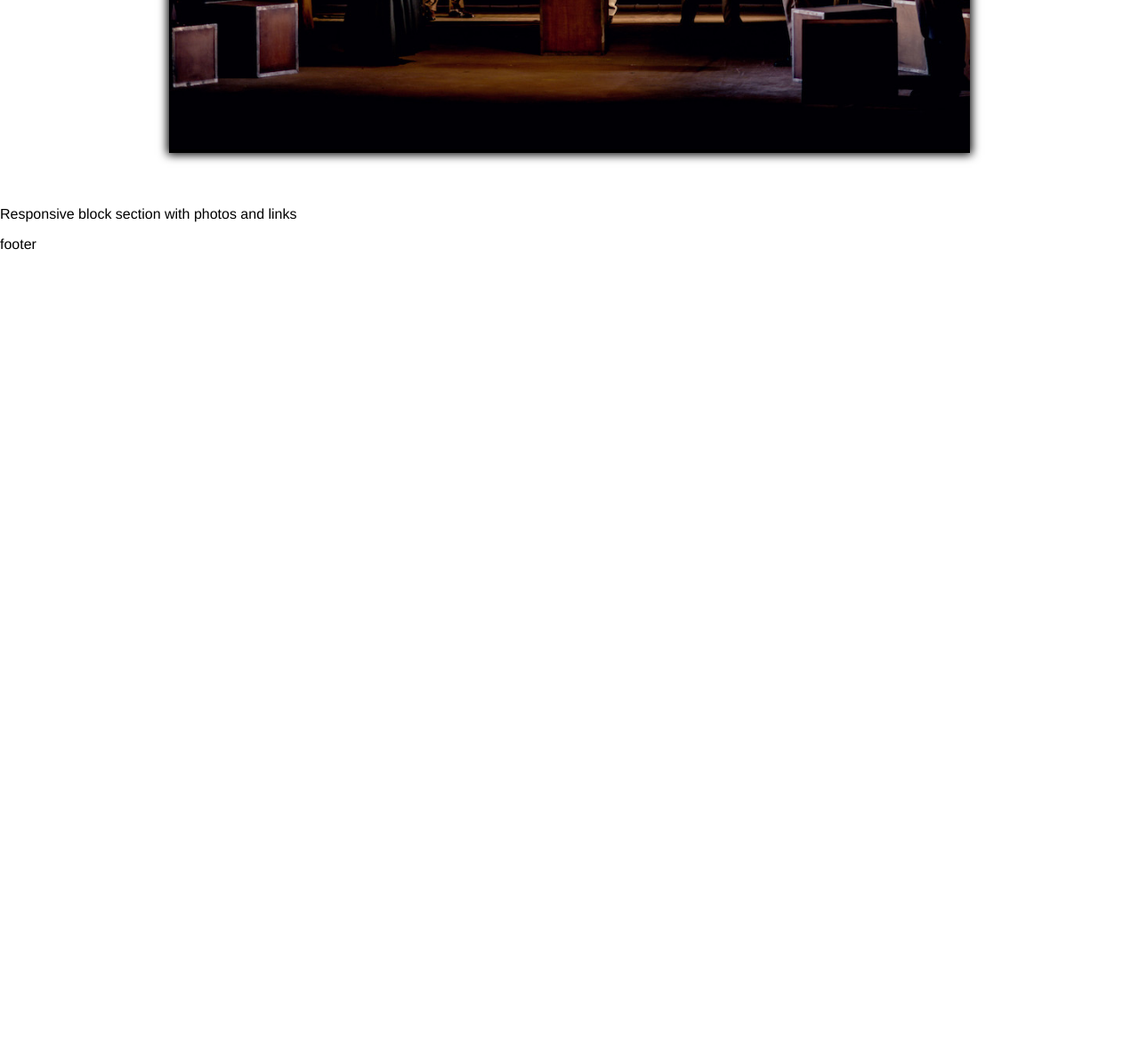
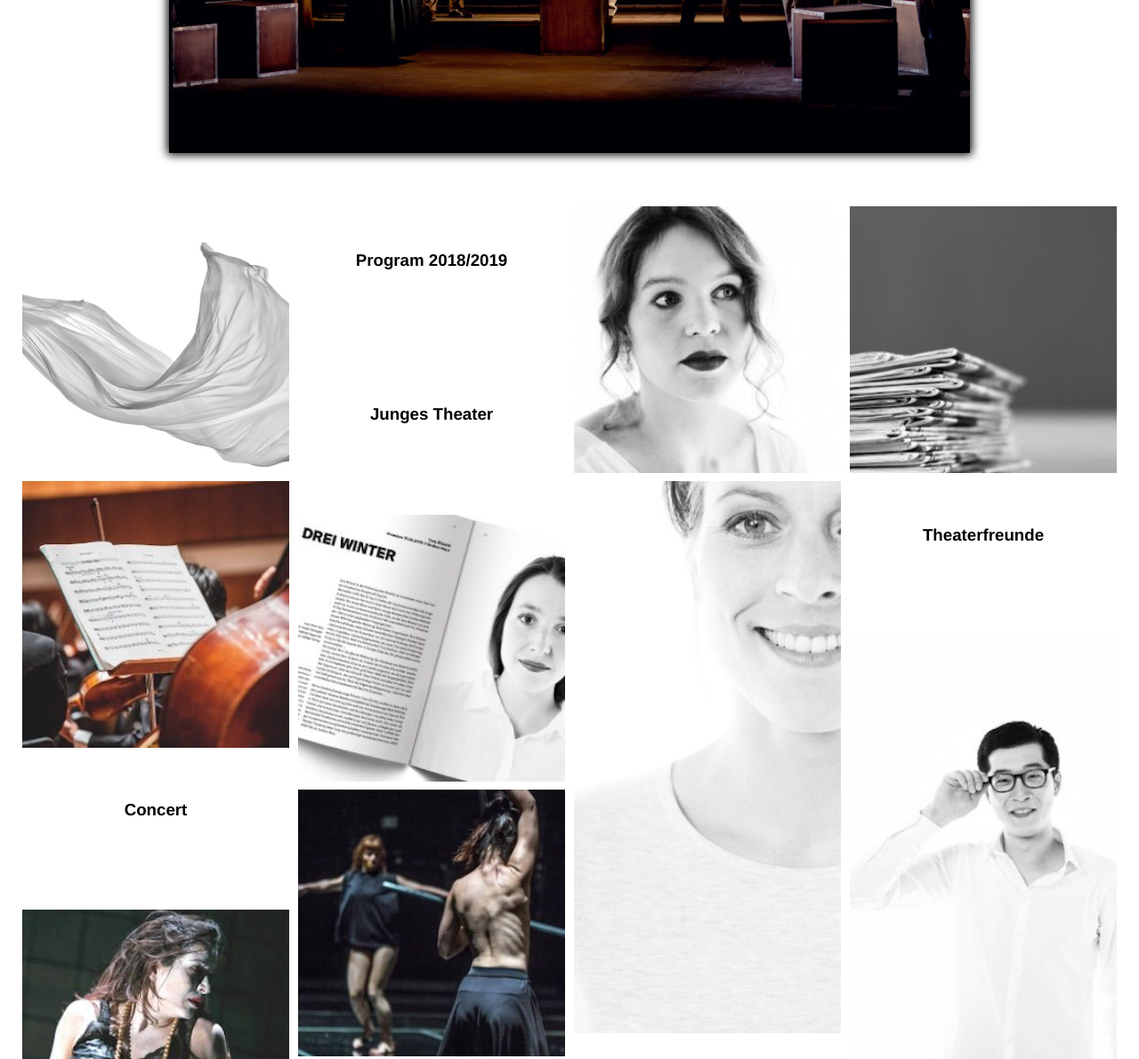
Before and after one commit to JacobWylie/kultur-test, a website: page public/index.html in a window 1280 px wide. Shown: the part 781-1972 px from the top of the page at 89% size. Before the commit the page ends 1081 px from the top, so only its background shows below. Drawn offline with nearby package versions, Linux system fonts and the light colour scheme; files that its build step writes are made by us from their sources; files whose address does not match are found by name; a web font is replaced by a local one.

Commit message:
masonry grid added with content

```diff
--- a/public/index.html
+++ b/public/index.html
@@ -117,16 +117,37 @@
 			</div>
 	</section>
 
-	<!-- Masonry.js or flexbox display of divs with photos and links -->
-	<section class="masonry">
-		<p>Responsive block section with photos and links</p>
+	<!-- Masonry -->
+	<section class="grid">
+  		<div class="grid-item"><img src="public/img/msnry1.jpeg"></div>
+  		<div class="grid-item"><a href=""><h3>Program 2018/2019</h3></a></div>
+  		<div class="grid-item"><img src="public/img/msnry2.jpeg"></div>
+  		<div class="grid-item"><img src="public/img/msnry3.jpeg"></div>
+  		<div class="grid-item"><a href=""><h3>Junges Theater</h3></a></div>
+  		<div class="grid-item"><img src="public/img/msnry4.jpeg"></div>
+  		<div class="grid-item"><img src="public/img/msnry5.jpeg"></div>
+  		<div class="grid-item"><a href=""><h3>Theaterfreunde</h3></a></div>
+  		<div class="grid-item"><img src="public/img/msnry6.jpeg"></div>
+  		<div class="grid-item"><img src="public/img/msnry7.jpeg"></div>
+  		<div class="grid-item"><a href=""><h3>Concert</h3></a></div>
+  		<div class="grid-item"><img src="public/img/msnry8.jpeg"></div>
+  		<div class="grid-item"><img src="public/img/msnry9.jpeg"></div>
+  		<div class="grid-item"><a href=""><h3>Ensemble</h3></a></div>
+  		<div class="grid-item"><img src="public/img/msnry10.jpg"></div>
+  		<div class="grid-item"><img src="public/img/msnry11.jpeg"></div>
+  		<div class="grid-item"><a href=""><h3>Press</h3></a></div>
+  		<div class="grid-item"><img src="public/img/msnry12.jpeg"></div>
+  		<div class="grid-item"><img src="public/img/msnry13.jpeg"></div>
+  		<div class="grid-item"><a href=""><h3>Contact</h3></a></div>
+  		<div class="grid-item"><img src="public/img/msnry14.jpg"></div>
+  		<div class="grid-item"><a href=""><h3>House</h3></a></div>
 	</section>
 
 	<footer>
 		<p>footer</p>
 	</footer>
 
-
+	<script src="https://unpkg.com/masonry-layout@4/dist/masonry.pkgd.min.js"></script>
 	<script type="text/javascript" src="build/build.min.js"></script>
 	</body>
 
--- a/public/js/index.js
+++ b/public/js/index.js
@@ -9,3 +9,13 @@ function burgerMenu() {
 }
 
 hamburger.addEventListener('click', burgerMenu);
+
+// Masonry
+const grid = document.querySelector('.grid');
+const msnry = new Masonry( grid, {
+  // options
+  itemSelector: '.grid-item',
+  columnWidth: 300,
+  gutter: 10,
+  fitWidth: true
+});
--- /dev/null
+++ b/public/sass/_masonry.scss
@@ -0,0 +1,39 @@
+.grid {
+	margin: 0 auto;
+	.grid-item {
+		text-align: center;
+		width: 300px;
+		margin-bottom: 5px;
+		img {
+			width: 100%;
+		}
+		h3 {
+			height: 100px;
+			width: 300px;
+			margin-top: 50px;
+			text-align: center;
+			&:hover {
+				opacity: .7;
+			}
+			&:before {
+				content: "";
+				position: absolute;
+				width: 100%;
+				height: 2px;
+				bottom: 0;
+				left: 0;
+				background-color: #000000;
+				visibility: hidden;
+				-webkit-transform: scaleX(0);
+				transform: scaleX(0);
+				-webkit-transition: all 0.25s ease-in-out 0s;
+				transition: all 0.25s ease-in-out 0s;
+			}
+			&:hover:before {
+				visibility: visible;
+				-webkit-transform: scaleX(1);
+				transform: scaleX(1);
+			}
+		}
+	}
+}
--- a/public/sass/index.scss
+++ b/public/sass/index.scss
@@ -24,5 +24,6 @@ hr {
 }
 
 // Import SCSS Partials
+@import 'header/header';
 @import 'slider';
-@import 'header/header';
+@import 'masonry';
```
Also changed, not shown: index.html (+1 -1 lines), build/build.min.css, build/build.min.js, public/img/msnry1.jpeg (added), public/img/msnry10.jpg (added), public/img/msnry11.jpeg (added), public/img/msnry12.jpeg (added), public/img/msnry13.jpeg (added), public/img/msnry14.jpg (added), public/img/msnry2.jpeg (added), public/img/msnry3.jpeg (added), public/img/msnry4.jpeg (added), public/img/msnry5.jpeg (added), public/img/msnry6.jpeg (added), 3 more files.
